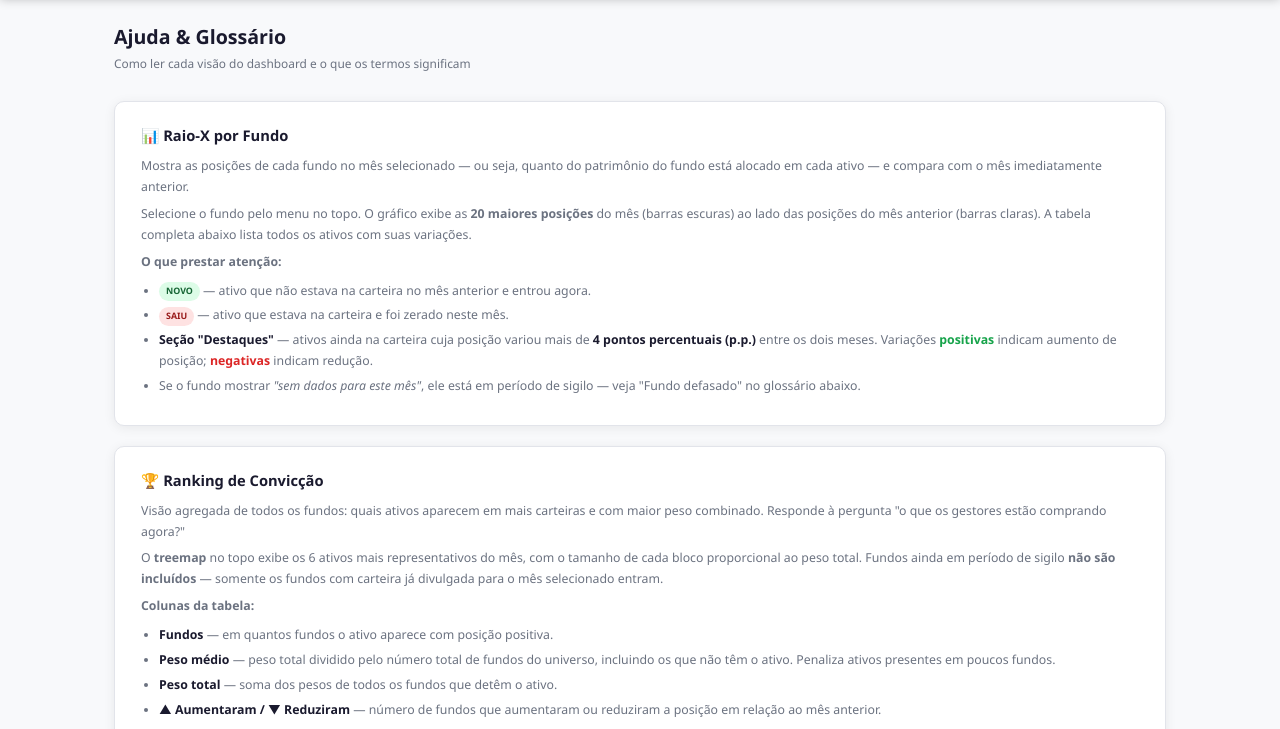
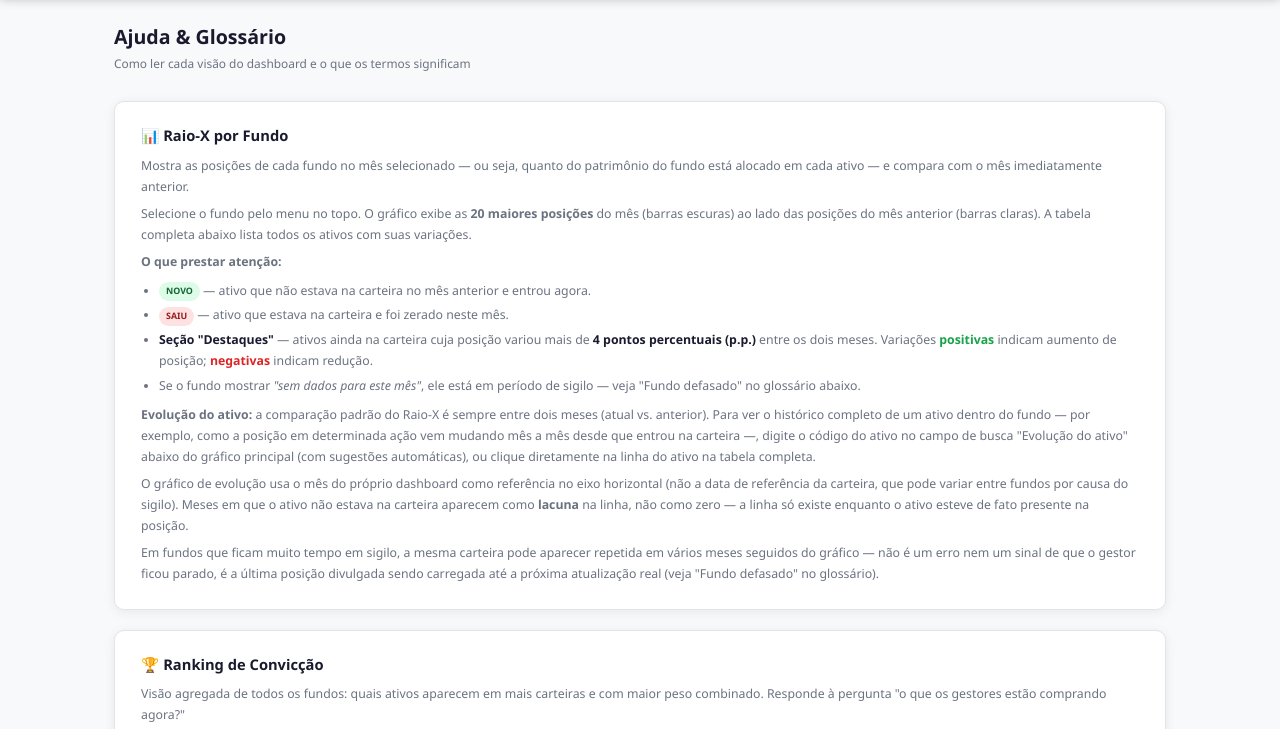
Before and after one commit to jonasknopman/espiao-carteira-z, a plain HTML site: page ajuda.html in a window 1280 px wide. Shown: the part 59-788 px from the top of the page. Drawn offline with Linux system fonts and the light colour scheme.

Commit message:
ajuda.html atualizado

```diff
--- a/ajuda.html
+++ b/ajuda.html
@@ -52,6 +52,9 @@
       <li><strong>Seção "Destaques"</strong> — ativos ainda na carteira cuja posição variou mais de <strong>4 pontos percentuais (p.p.)</strong> entre os dois meses. Variações <span class="ex-pos">positivas</span> indicam aumento de posição; <span class="ex-neg">negativas</span> indicam redução.</li>
       <li>Se o fundo mostrar <em>"sem dados para este mês"</em>, ele está em período de sigilo — veja "Fundo defasado" no glossário abaixo.</li>
     </ul>
+    <p><strong>Evolução do ativo:</strong> a comparação padrão do Raio-X é sempre entre dois meses (atual vs. anterior). Para ver o histórico completo de um ativo dentro do fundo — por exemplo, como a posição em determinada ação vem mudando mês a mês desde que entrou na carteira —, digite o código do ativo no campo de busca "Evolução do ativo" abaixo do gráfico principal (com sugestões automáticas), ou clique diretamente na linha do ativo na tabela completa.</p>
+    <p>O gráfico de evolução usa o mês do próprio dashboard como referência no eixo horizontal (não a data de referência da carteira, que pode variar entre fundos por causa do sigilo). Meses em que o ativo não estava na carteira aparecem como <strong>lacuna</strong> na linha, não como zero — a linha só existe enquanto o ativo esteve de fato presente na posição.</p>
+    <p>Em fundos que ficam muito tempo em sigilo, a mesma carteira pode aparecer repetida em vários meses seguidos do gráfico — não é um erro nem um sinal de que o gestor ficou parado, é a última posição divulgada sendo carregada até a próxima atualização real (veja "Fundo defasado" no glossário).</p>
   </div>
 
   <!-- Ranking -->
```
